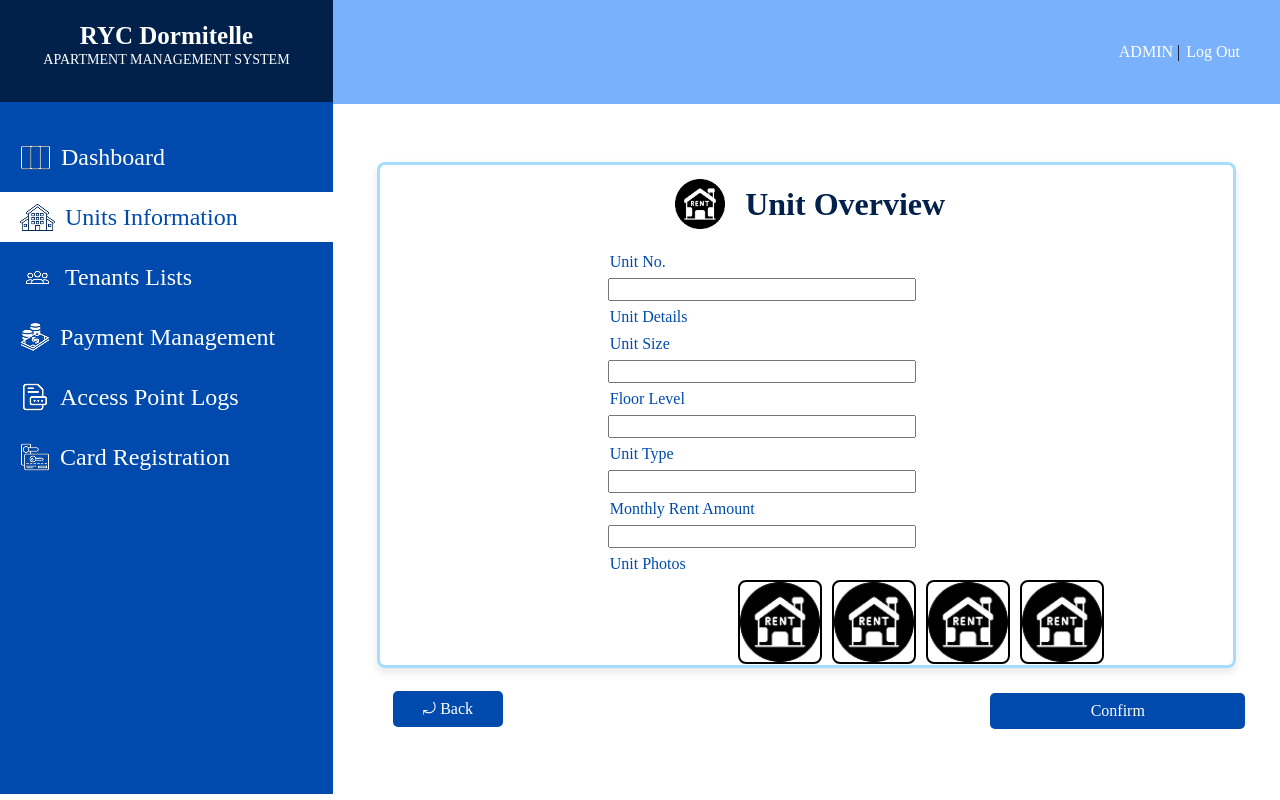
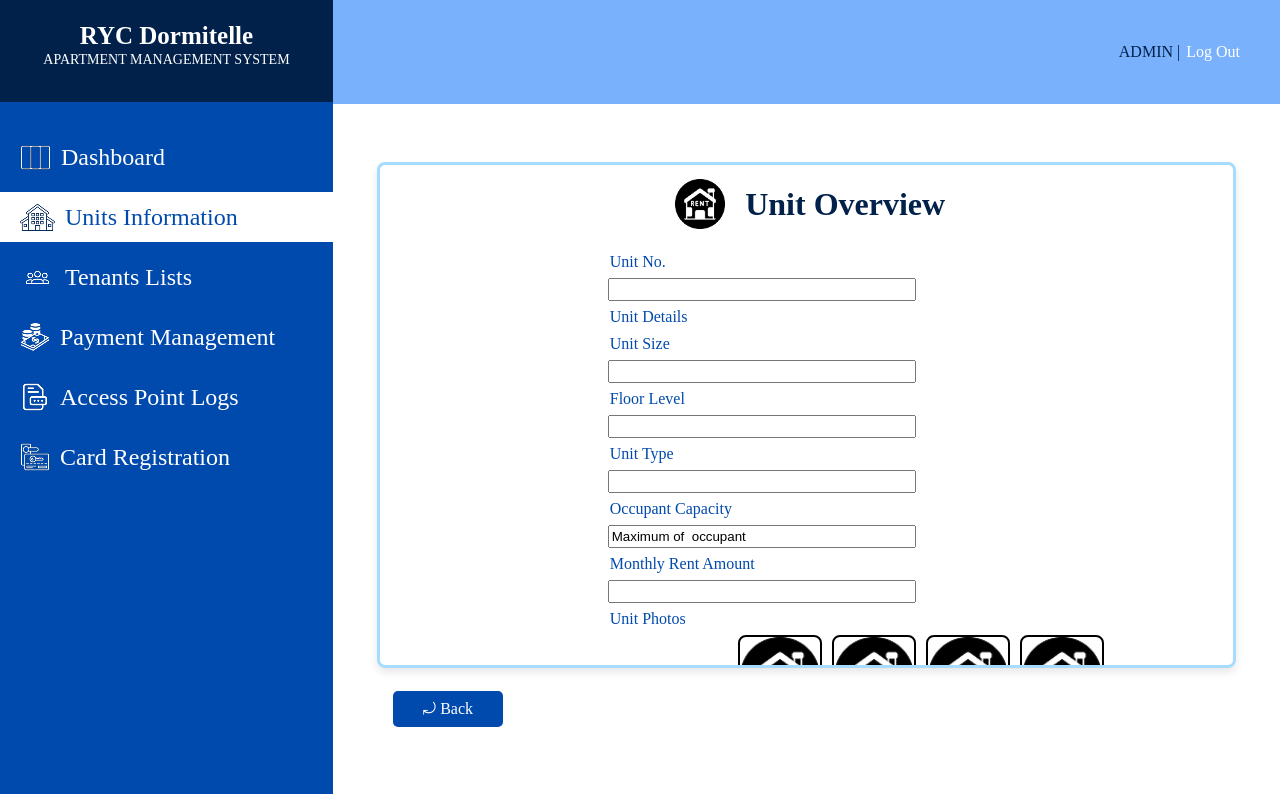
Before and after one commit to JorizVon/ryc-dormitelle-apartment-system, a PHP site: page /AVAILABLEUNITOVERVIEW.php in a window 1280 px wide. Run offline with PHP 8.4, Linux system fonts and the light colour scheme.

Commit message:
small adjustments

```diff
--- a/AVAILABLEUNITOVERVIEW.php
+++ b/AVAILABLEUNITOVERVIEW.php
@@ -7,13 +7,14 @@
 $unit_size = '';
 $floor_level = '';
 $unit_type = '';
+$occupant_capacity = '';
 $monthly_rent_amount = '';
 
 if ($unit_no !== '') {
-    $stmt = $conn->prepare("SELECT `unit_no`, `unit_size`, `floor_level`, `unit_type`, `monthly_rent_amount` FROM `units` WHERE `unit_no` = ?");
+    $stmt = $conn->prepare("SELECT `unit_no`, `unit_size`, `floor_level`, `unit_type`, `occupant_capacity`, `monthly_rent_amount` FROM `units` WHERE `unit_no` = ?");
     $stmt->bind_param("s", $unit_no);
     $stmt->execute();
-    $stmt->bind_result($fetched_unit_no, $unit_size, $floor_level, $unit_type, $monthly_rent_amount);
+    $stmt->bind_result($fetched_unit_no, $unit_size, $floor_level, $unit_type, $occupant_capacity, $monthly_rent_amount);
     if ($stmt->fetch()) {
         // Data fetched successfully
     }
@@ -150,8 +151,18 @@
             font-size: 16px;
             color: #01214B;
             position: relative;
+            text-decoration: none;
         }
-        .headerContent a {
+        .headerContent .adminTitle:hover {
+            color: #FFFF;
+        }
+        .adminLogoutspace {
+            font-size: 16px;
+            color: #01214B;
+            position: relative;
+            text-decoration: none;
+        }
+        .logOutbtn {
             font-size: 16px;
             color: #FFFF;
             position: relative;
@@ -431,6 +442,11 @@
                                 </div>
 
                                 <div>
+                                    <label for="occupant_capacity">Occupant Capacity</label>
+                                    <input type="text" name="occupant_capacity" id="occupant_capacity" value="Maximum of <?php echo htmlspecialchars($occupant_capacity); ?> occupant" readonly>
+                                </div>
+
+                                <div>
                                     <label for="monthly_rent_amount">Monthly Rent Amount</label>
                                     <input type="text" name="monthly_rent_amount" id="monthly_rent_amount" value="<?php echo htmlspecialchars($monthly_rent_amount); ?>" readonly>
                                 </div>
@@ -456,8 +472,6 @@
             </div>
             <div class="footbtnContainer">
                 <a href="UNITSINFORMATION.php" class="backbtn">&#10558; Back</a>
-                <a href="#" class="confirmbtn">
-                    Confirm</a>
             </div>
         </div>
     </div>
```
Also changed, not shown: CARDREGISTER.php (+15 -4 lines), CARDRENEWORDELETE.php (+15 -4 lines), OCCUPIEDUNITOVERVIEW.php (+11 -1 lines).
